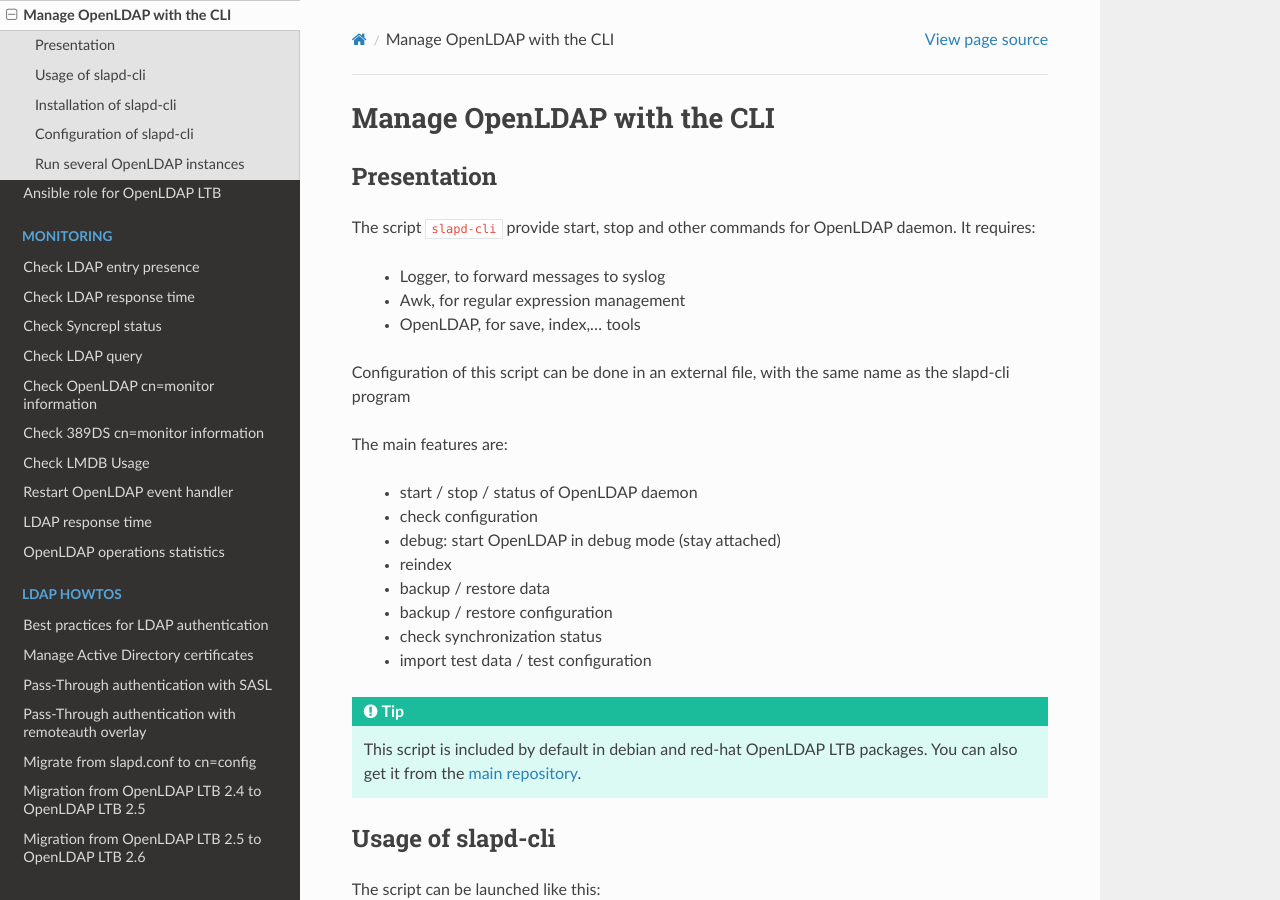
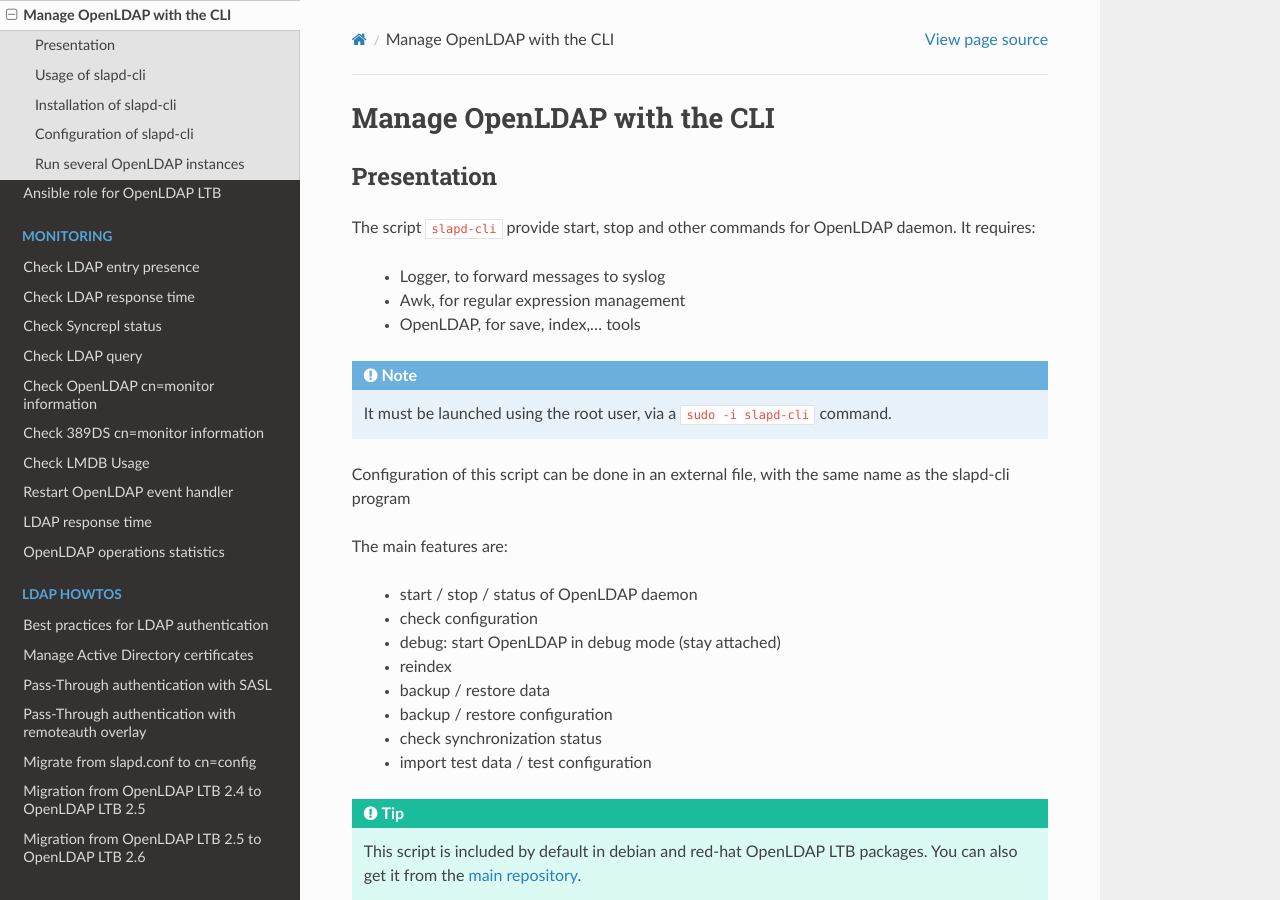
Before and after one commit to ltb-project/documentation, a Sphinx documentation site: the page built from source/slapd-cli.rst, in a window 1280 px wide and 900 px high. Built offline with Sphinx 7.4.7 and the Read the Docs theme 3.1.0, drawn with Linux system fonts in a browser that asks for light colours.

Commit message:
Update slapd-cli.rst (#29)
Added sudo -i where it's needed

```diff
--- a/source/slapd-cli.rst
+++ b/source/slapd-cli.rst
@@ -10,6 +10,9 @@
     * Logger, to forward messages to syslog
     * Awk, for regular expression management
     * OpenLDAP, for save, index,... tools
+
+.. NOTE::
+    It must be launched using the root user, via a ``sudo -i slapd-cli`` command.
 
 Configuration of this script can be done in an external file, with the same name as the slapd-cli program
 
```
